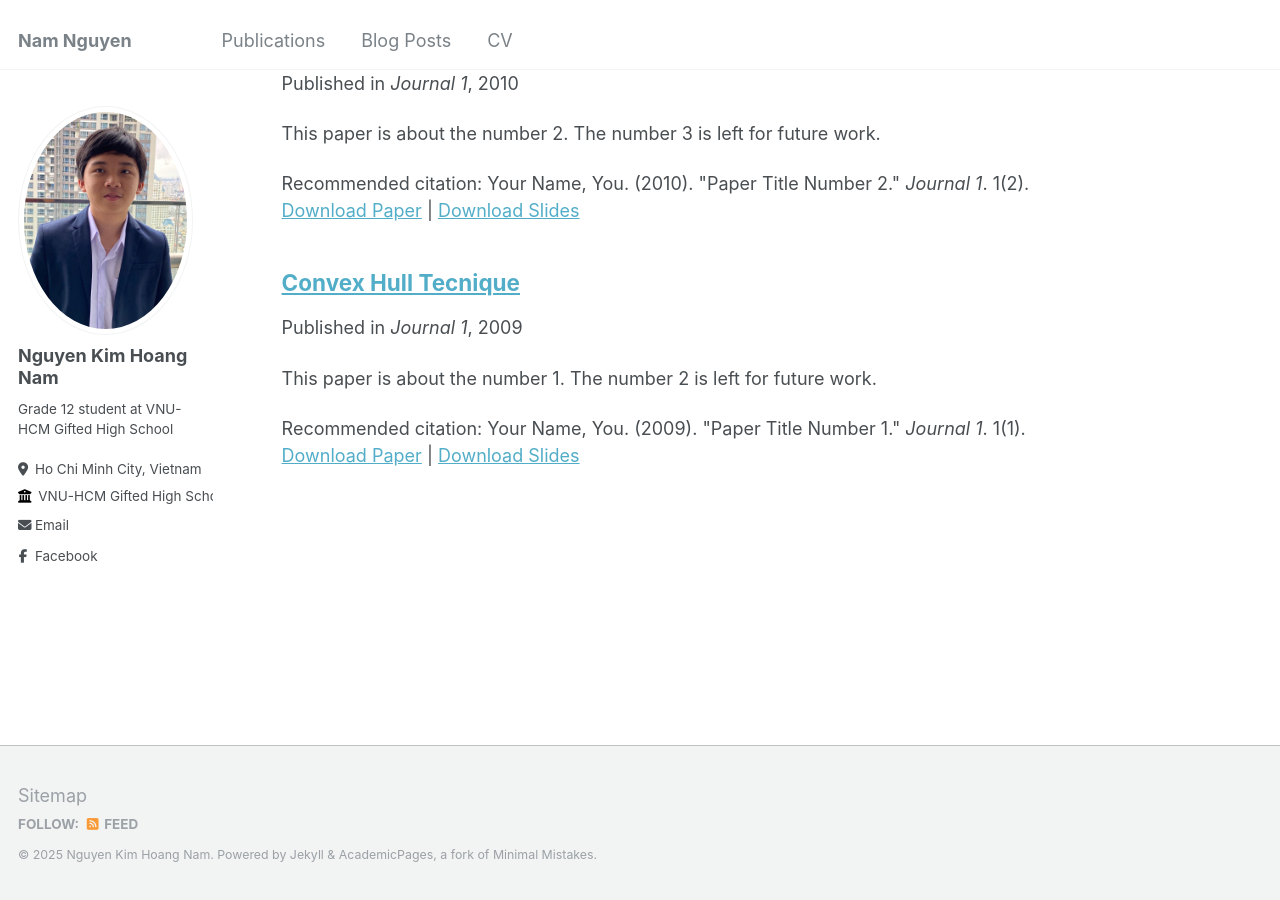
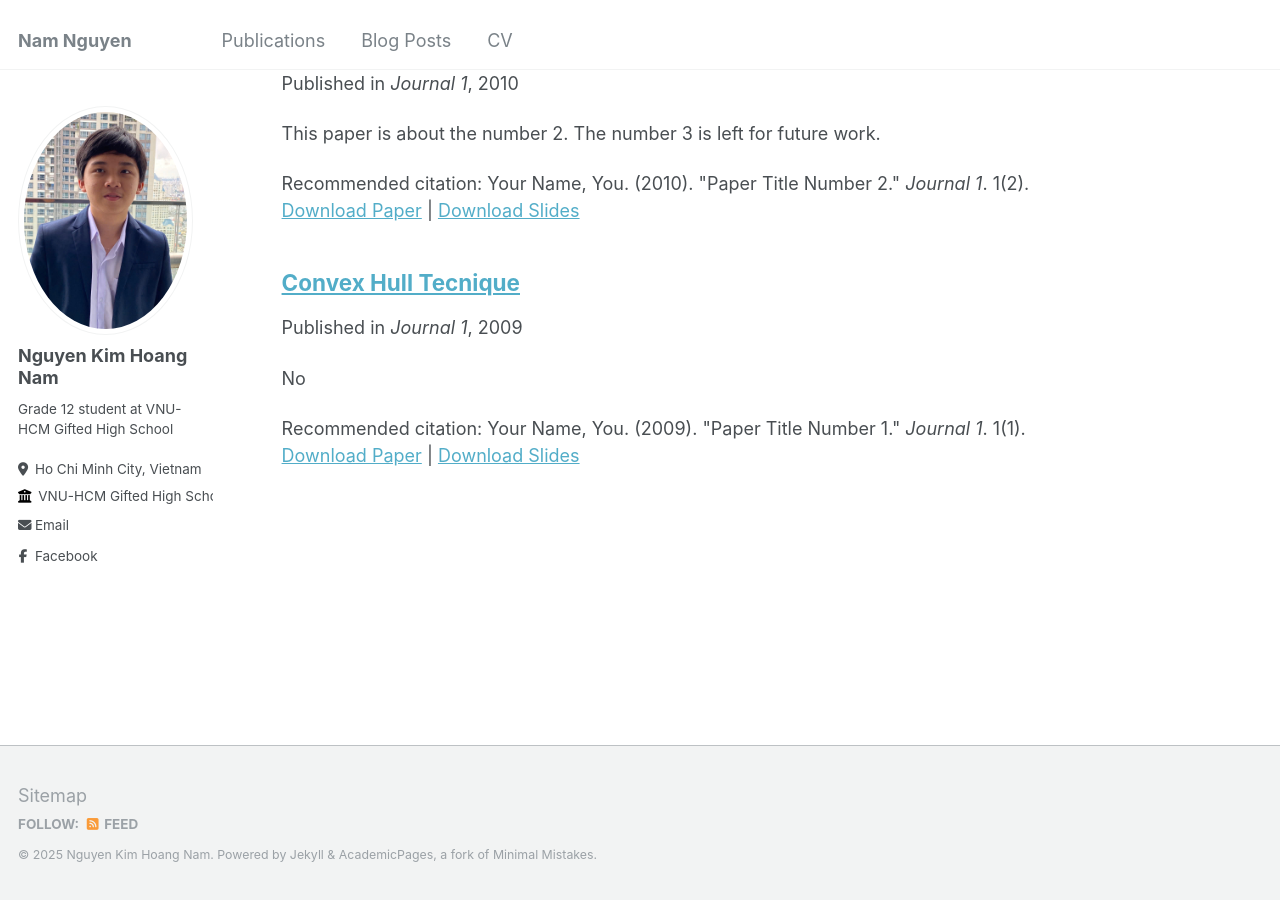
Before and after one commit to namscience/namscience.github.io, a Jekyll site: the page built from _pages/publications.md, in a window 1280 px wide and 900 px high, scrolled down 644 px. Built offline with Jekyll 4.4.1, drawn with Linux system fonts in a browser that asks for light colours.

Commit message:
Update 2009-10-01-paper-title-number-1.md

```diff
--- a/_publications/2009-10-01-paper-title-number-1.md
+++ b/_publications/2009-10-01-paper-title-number-1.md
@@ -2,7 +2,7 @@
 title: "Convex Hull Tecnique"
 collection: publications
 permalink: /publication/2009-10-01-paper-title-number-1
-excerpt: 'This paper is about the number 1. The number 2 is left for future work.'
+excerpt: 'No'
 date: 2009-10-01
 venue: 'Journal 1'
 slidesurl: 'http://academicpages.github.io/files/slides1.pdf'
```
